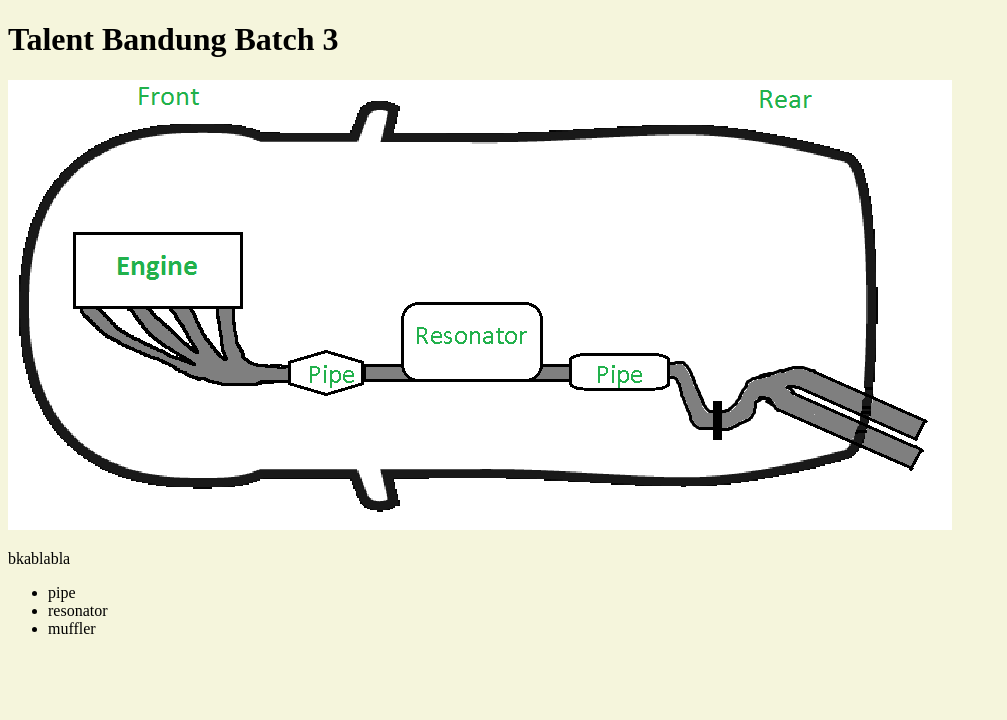
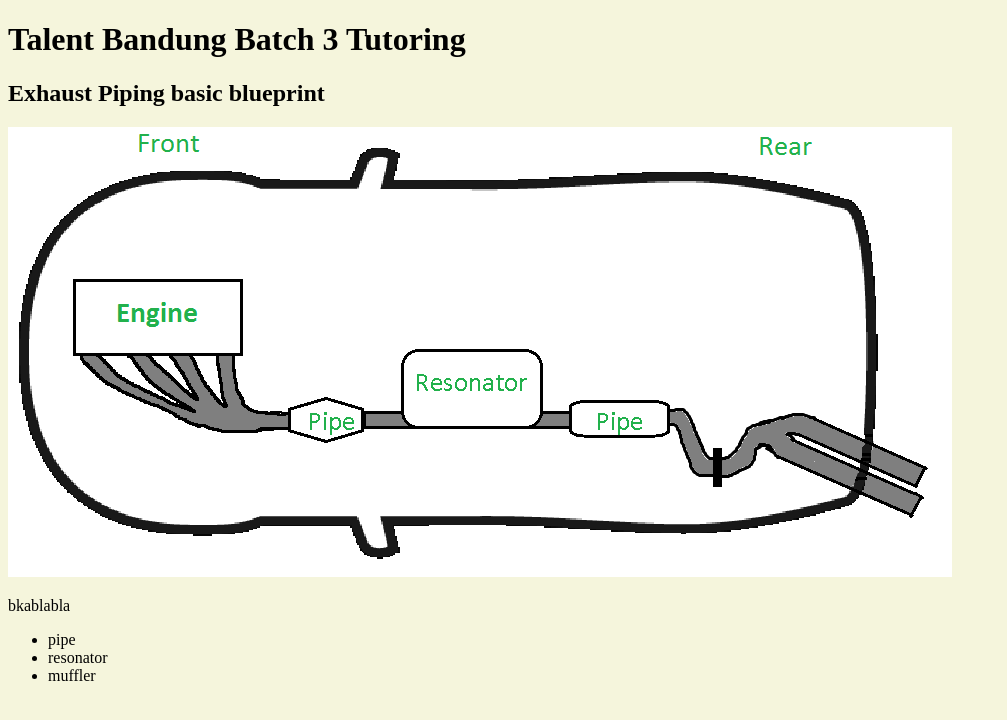
Before and after one commit to adriswara/adriswara.github.io, a plain HTML site: page index.html in a window 1280 px wide. Shown: the whole page, without its empty margins (0-1007 px from the left). Drawn offline with Linux system fonts and the light colour scheme; files whose address does not match are found by name.

Commit message:
added h2 line

```diff
--- a/index.html
+++ b/index.html
@@ -16,8 +16,9 @@
 <body>
 
     <h1>
-        Talent Bandung Batch 3
+        Talent Bandung Batch 3 Tutoring
     </h1>
+    <h2> Exhaust Piping basic blueprint </h2>
     <img src="e:\Github\.git\adriswara.github.io\Exhaustplannewsetup.png" alt="">
     <p>
         bkablabla
```
